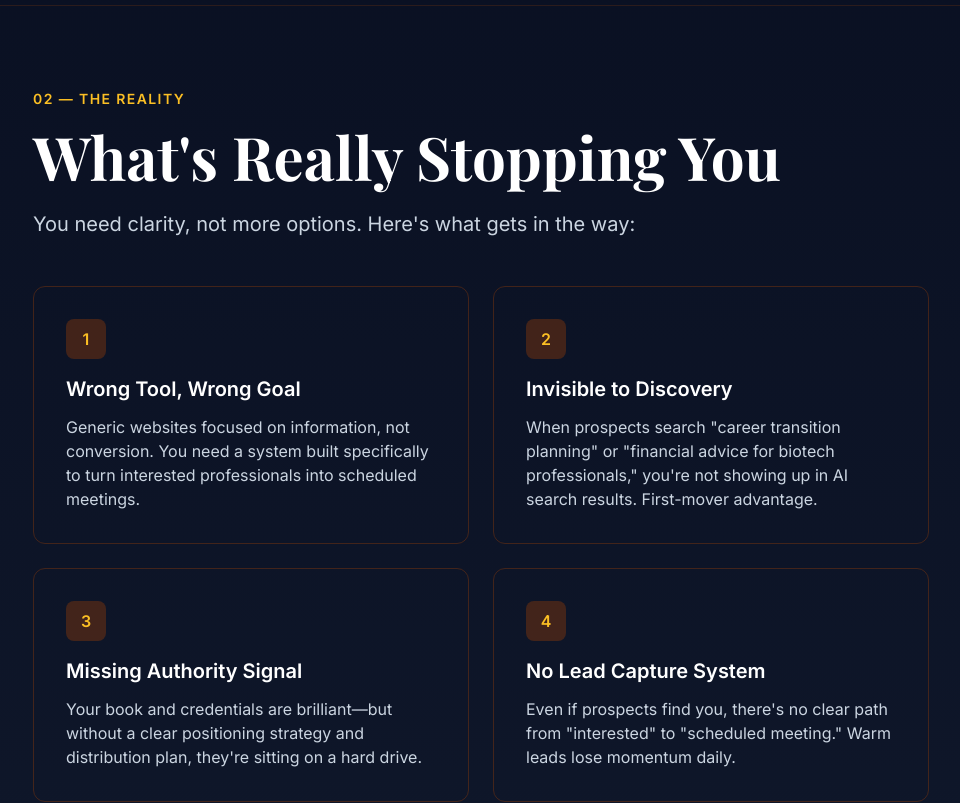
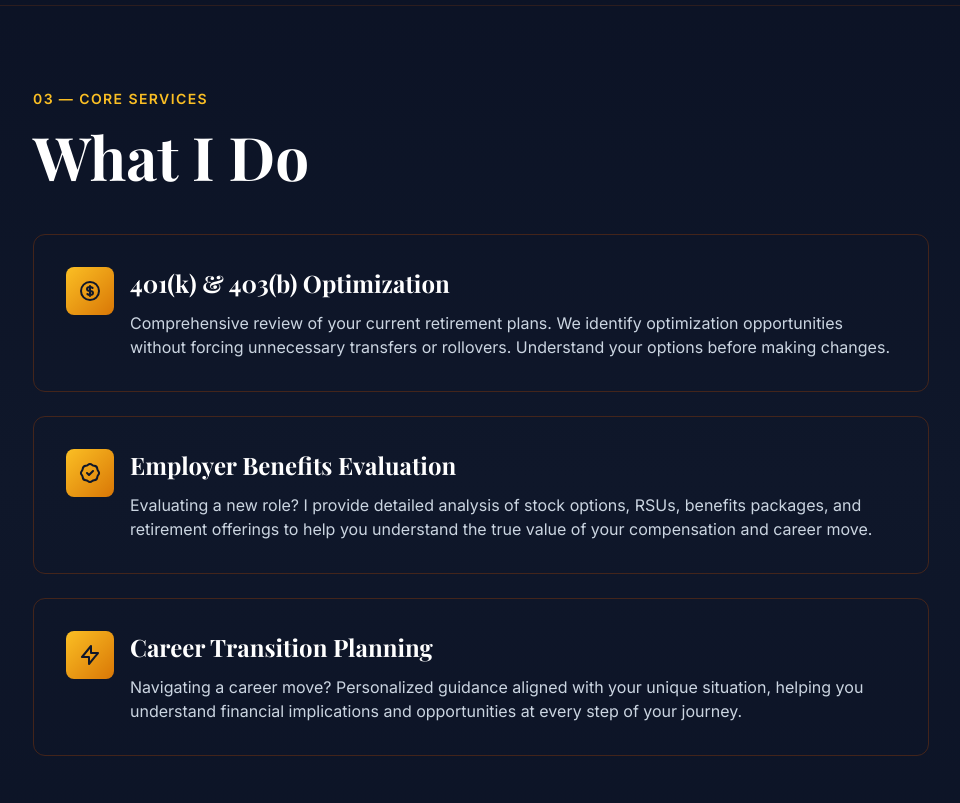
Before and after one commit to DTE-84/AndrewWaggoner, a React (Vite) app: page / in a window 1280 px wide. Shown: the part 1520-2323 px from the top of the page, without its empty margins (159-1119 px from the left). Built offline with nearby package versions, Linux system fonts and the light colour scheme.

Commit message:
first commit

```diff
--- a/client/pages/Index.tsx
+++ b/client/pages/Index.tsx
@@ -70,60 +70,7 @@ export default function Index() {
         </div>
       </section>
 
-      {/* Challenge Section */}
-      <section className="py-20 px-4 sm:px-6 lg:px-8 border-t border-amber-900/30">
-        <div className="max-w-4xl mx-auto">
-          <div className="mb-12">
-            <span className="text-amber-400 text-sm font-semibold tracking-widest uppercase">02 — THE REALITY</span>
-            <h2 className="text-5xl md:text-6xl font-serif font-bold mt-4">What's Really Stopping You</h2>
-            <p className="text-xl text-slate-300 mt-6">
-              You need clarity, not more options. Here's what gets in the way:
-            </p>
-          </div>
 
-          <div className="grid md:grid-cols-2 gap-6">
-            <div className="border border-amber-900/50 rounded-xl p-8 hover:border-amber-700/70 transition">
-              <div className="w-10 h-10 bg-amber-900/50 rounded-lg flex items-center justify-center mb-4">
-                <span className="text-amber-400 font-semibold">1</span>
-              </div>
-              <h3 className="text-xl font-semibold text-white mb-3">Wrong Tool, Wrong Goal</h3>
-              <p className="text-slate-300">
-                Generic websites focused on information, not conversion. You need a system built specifically to turn interested professionals into scheduled meetings.
-              </p>
-            </div>
-
-            <div className="border border-amber-900/50 rounded-xl p-8 hover:border-amber-700/70 transition">
-              <div className="w-10 h-10 bg-amber-900/50 rounded-lg flex items-center justify-center mb-4">
-                <span className="text-amber-400 font-semibold">2</span>
-              </div>
-              <h3 className="text-xl font-semibold text-white mb-3">Invisible to Discovery</h3>
-              <p className="text-slate-300">
-                When prospects search "career transition planning" or "financial advice for biotech professionals," you're not showing up in AI search results. First-mover advantage.
-              </p>
-            </div>
-
-            <div className="border border-amber-900/50 rounded-xl p-8 hover:border-amber-700/70 transition">
-              <div className="w-10 h-10 bg-amber-900/50 rounded-lg flex items-center justify-center mb-4">
-                <span className="text-amber-400 font-semibold">3</span>
-              </div>
-              <h3 className="text-xl font-semibold text-white mb-3">Missing Authority Signal</h3>
-              <p className="text-slate-300">
-                Your book and credentials are brilliant—but without a clear positioning strategy and distribution plan, they're sitting on a hard drive.
-              </p>
-            </div>
-
-            <div className="border border-amber-900/50 rounded-xl p-8 hover:border-amber-700/70 transition">
-              <div className="w-10 h-10 bg-amber-900/50 rounded-lg flex items-center justify-center mb-4">
-                <span className="text-amber-400 font-semibold">4</span>
-              </div>
-              <h3 className="text-xl font-semibold text-white mb-3">No Lead Capture System</h3>
-              <p className="text-slate-300">
-                Even if prospects find you, there's no clear path from "interested" to "scheduled meeting." Warm leads lose momentum daily.
-              </p>
-            </div>
-          </div>
-        </div>
-      </section>
 
       {/* Services Section */}
       <section id="services" className="py-20 px-4 sm:px-6 lg:px-8 border-t border-amber-900/30">
```
